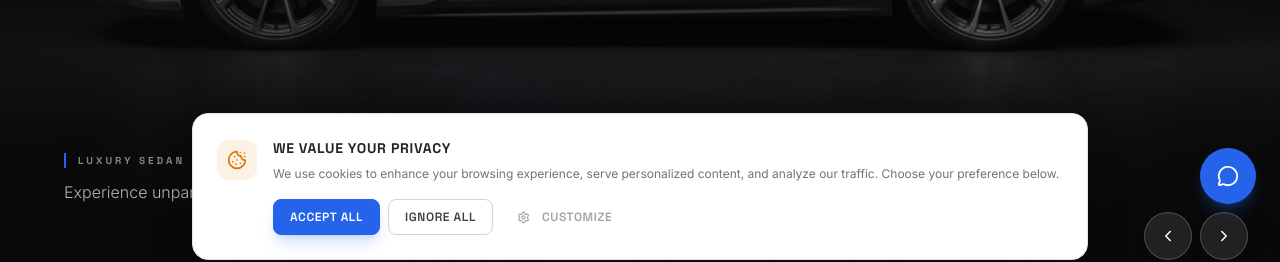
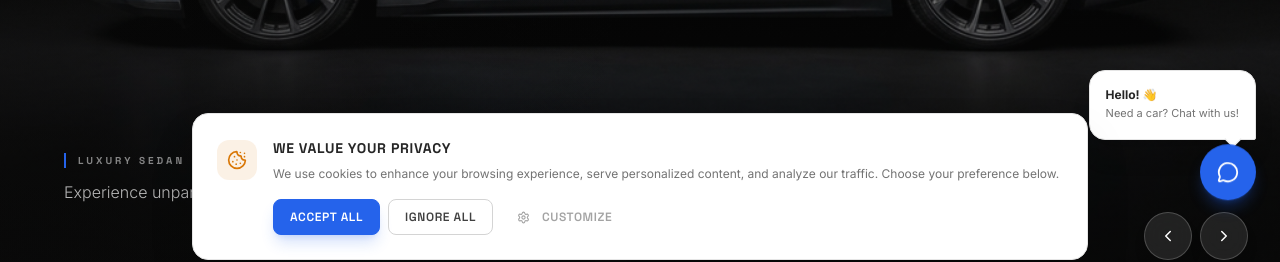
Before and after one commit to salahuddingfx/Car-Rental-client, a React (Vite) app: page / in a window 1280 px wide. Shown: the part 516-778 px from the top of the page. Built offline with nearby package versions, Linux system fonts and the light colour scheme.

Commit message:
feat: add timed greeting popup to live chat widget

```diff
--- a/src/components/ui/LiveChat.tsx
+++ b/src/components/ui/LiveChat.tsx
@@ -119,11 +119,38 @@ export const LiveChat = () => {
 
   const hasExistingChat = user ? getChatsByUser(user.id).length > 0 : false;
 
+  const [showGreeting, setShowGreeting] = useState(false);
+
+  useEffect(() => {
+    const t = setTimeout(() => setShowGreeting(true), 2000);
+    const hide = setTimeout(() => setShowGreeting(false), 8000);
+    return () => { clearTimeout(t); clearTimeout(hide); };
+  }, []);
+
   return (
     <>
+      {/* Greeting popup */}
+      <AnimatePresence>
+        {showGreeting && !isOpen && (
+          <motion.div
+            initial={{ opacity: 0, x: 20, scale: 0.9 }}
+            animate={{ opacity: 1, x: 0, scale: 1 }}
+            exit={{ opacity: 0, x: 20, scale: 0.9 }}
+            transition={{ type: 'spring', damping: 20, stiffness: 300 }}
+            className="fixed bottom-36 right-4 sm:right-6 z-50 bg-white dark:bg-neutral-800 border border-neutral-200 dark:border-neutral-700 shadow-xl rounded-2xl rounded-br-sm p-4 max-w-[220px]"
+          >
+            <p className="text-xs font-bold text-neutral-800 dark:text-neutral-200 mb-0.5">Hello! 👋</p>
+            <p className="text-[11px] text-neutral-500 dark:text-neutral-400 leading-relaxed">
+              Need a car? Chat with us!
+            </p>
+            <div className="absolute bottom-0 right-4 w-3 h-3 bg-white dark:bg-neutral-800 border-r border-b border-neutral-200 dark:border-neutral-700 transform translate-y-1/2 rotate-45" />
+          </motion.div>
+        )}
+      </AnimatePresence>
+
       <button
-        onClick={() => setIsOpen(!isOpen)}
-        className="fixed bottom-20 right-4 sm:right-6 z-50 w-12 h-12 sm:w-14 sm:h-14 bg-accent-blue text-white rounded-full shadow-lg shadow-accent-blue/30 flex items-center justify-center hover:scale-110 transition-transform cursor-pointer"
+        onClick={() => { setIsOpen(!isOpen); setShowGreeting(false); }}
+        className={`fixed bottom-20 right-4 sm:right-6 z-50 w-12 h-12 sm:w-14 sm:h-14 bg-accent-blue text-white rounded-full shadow-lg shadow-accent-blue/30 flex items-center justify-center hover:scale-110 transition-transform cursor-pointer ${showGreeting ? 'animate-bounce' : ''}`}
       >
         <MessageCircle size={22} />
       </button>
```
